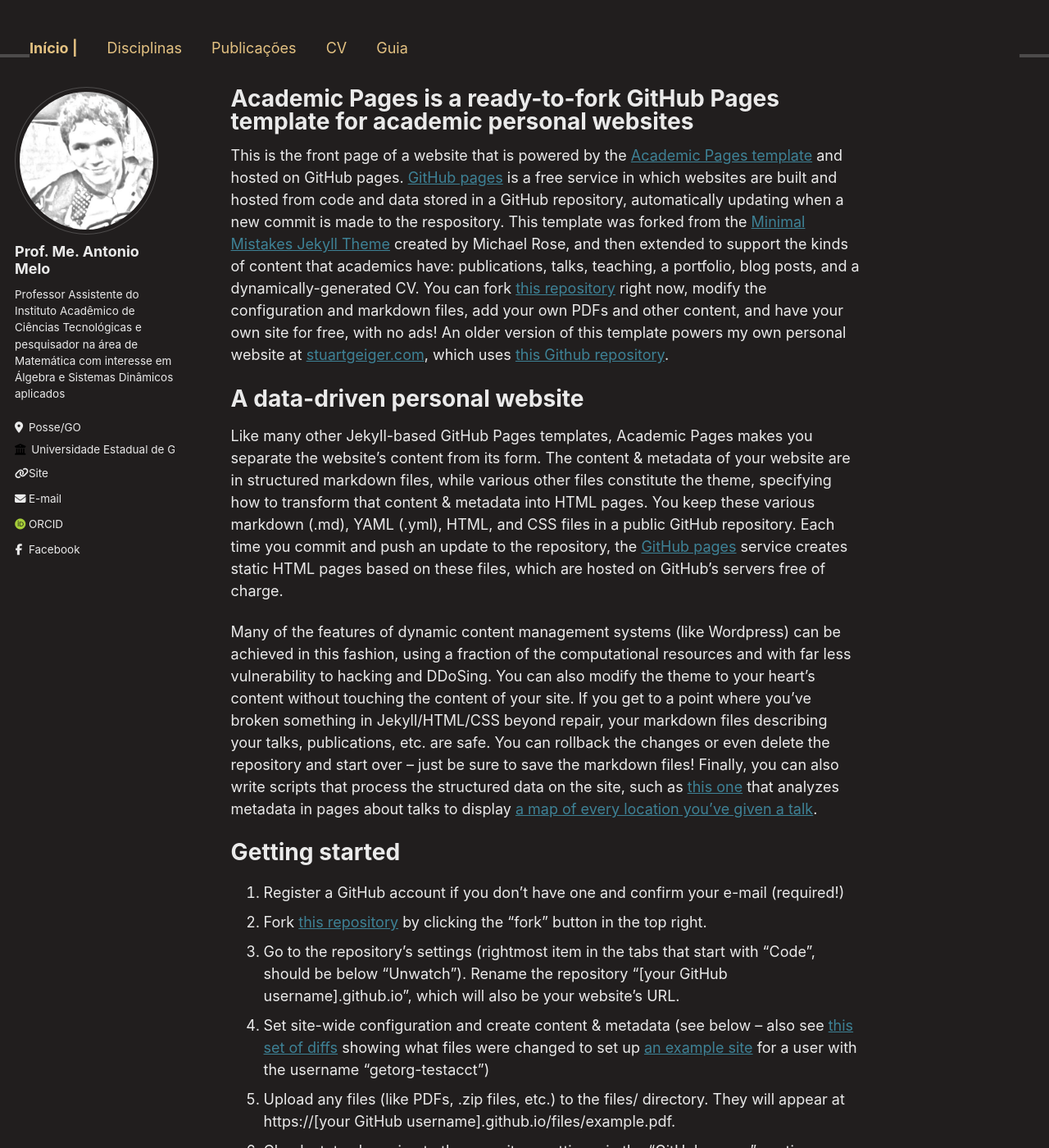
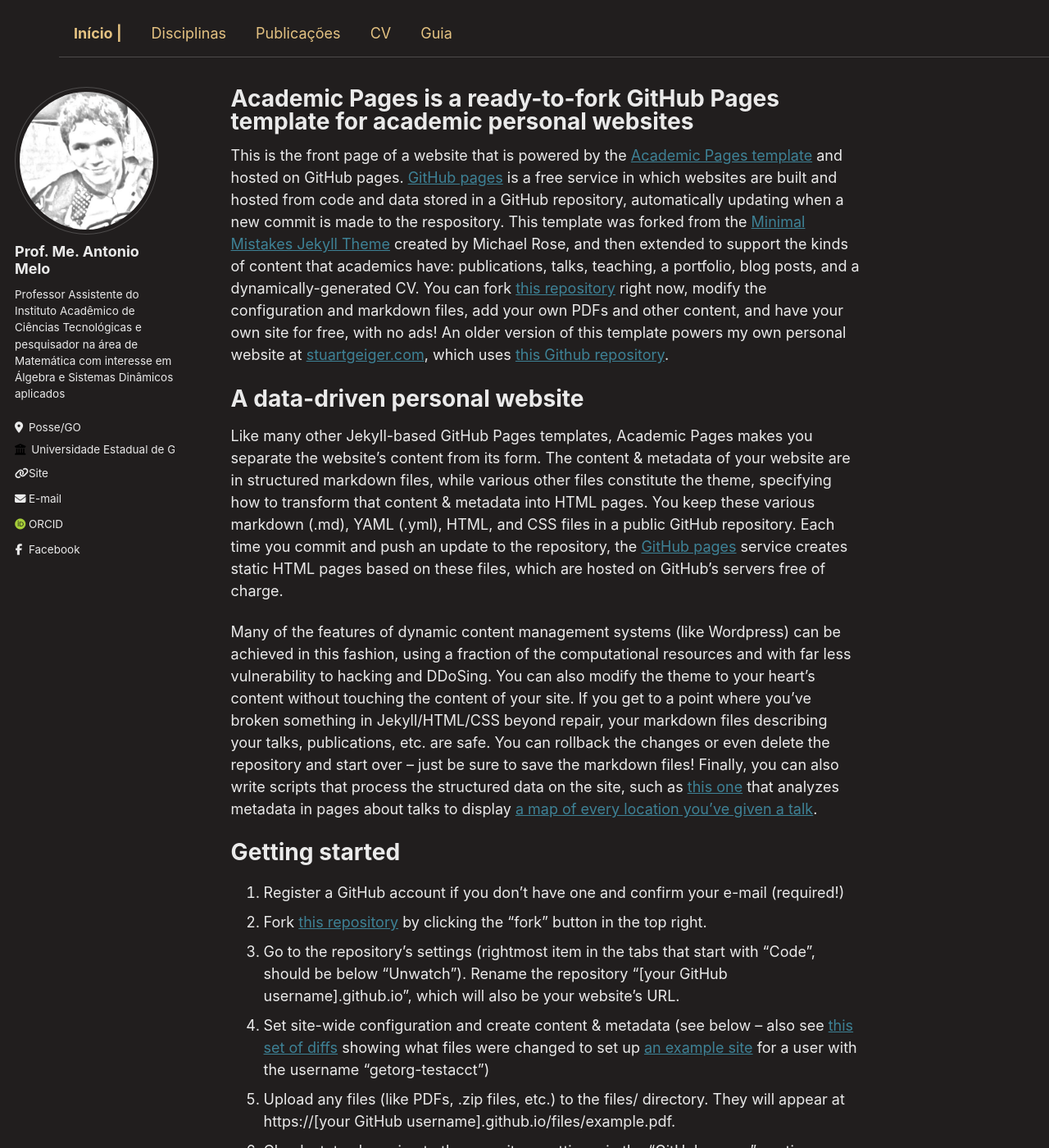
Before and after one commit to antmelo/antmelo.github.io, a Jekyll site: the page built from _pages/about.md, in a window 1280 px wide and 1400 px high. Shown: the whole window at 82% size. Built offline with Jekyll 4.4.1, drawn with Linux system fonts in a browser that asks for light colours; some web fonts are replaced.

Commit message:
Update _masthead.scss

```diff
--- a/_sass/_masthead.scss
+++ b/_sass/_masthead.scss
@@ -5,9 +5,10 @@
 .masthead {
   position: fixed;
   background: $background-color;
-  border-bottom: 4px solid $border-color;
+  border-bottom: 1px solid $border-color;
   height: $masthead-height;
   top: 0;
+  left: 4em;
   width: 100%;
 
   -webkit-animation: intro 0.3s both;
@@ -19,7 +20,7 @@
   &__inner-wrap {
     @include container;
     @include clearfix;
-    padding: 2em 2em 2em;
+    padding: 1em 1em 1em;
     font-family: $sans-serif-narrow;
 
     @include breakpoint($x-large) {
```
